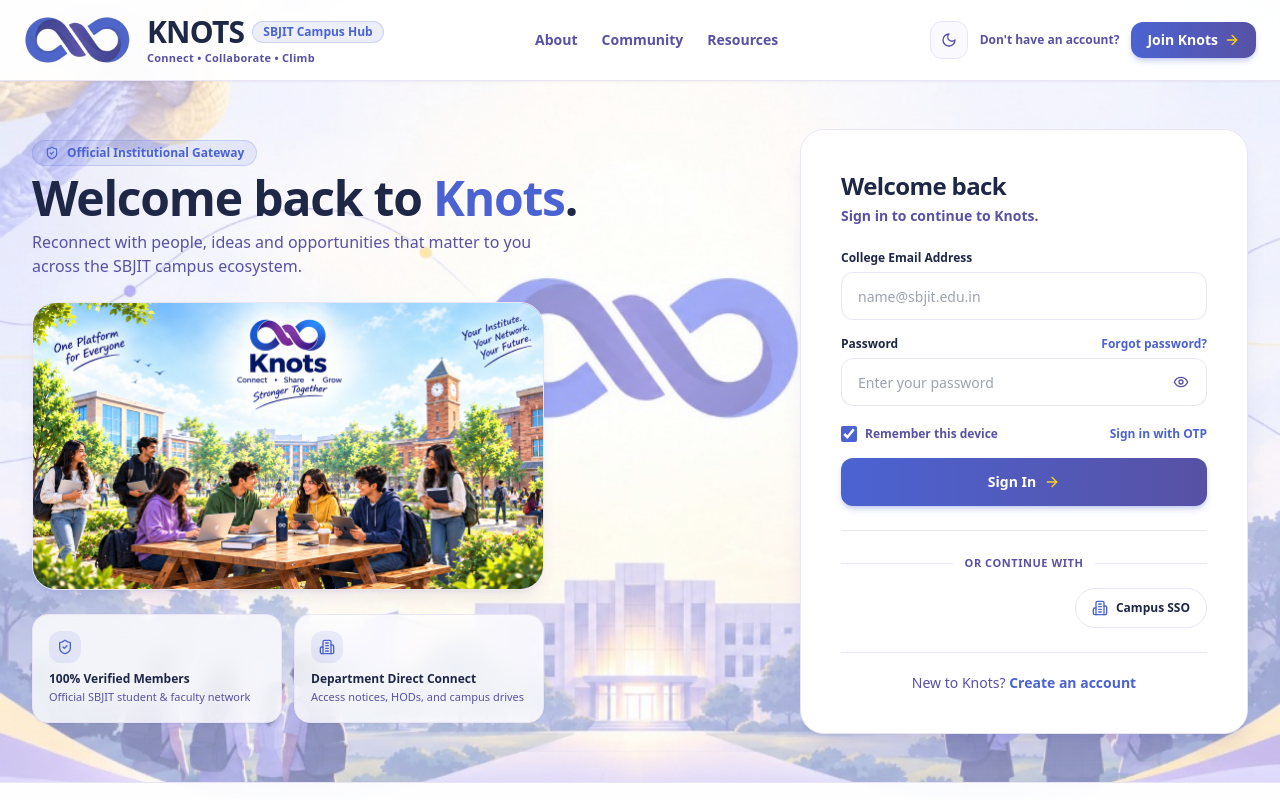
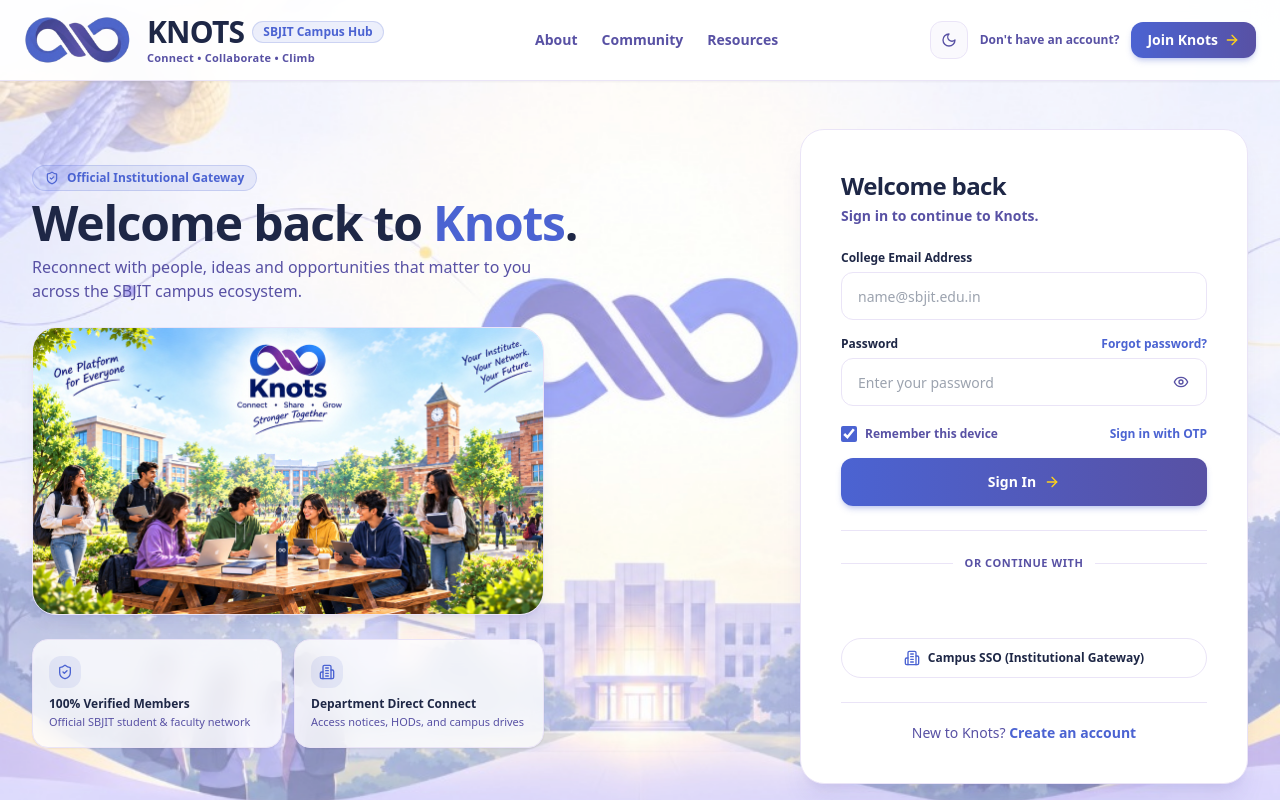
Before and after one commit to Yash-k10/knots, a React (Vite) app in the folder frontend/: page /login in a window 1280 px wide. Shown: the top 800 px of the page. Built offline with nearby package versions, Linux system fonts and the light colour scheme; no server answers.

Commit message:
fix(auth): refine social login layout to balance Google sign-in and Campus SSO

```diff
--- a/frontend/src/pages/Login.tsx
+++ b/frontend/src/pages/Login.tsx
@@ -918,9 +918,9 @@
                   </span>
                 </div>
 
-                <div className="flex flex-col sm:flex-row items-center gap-3 w-full">
+                <div className="flex flex-col gap-2.5 w-full">
                   {/* Real Google OAuth Button */}
-                  <div className="flex-1 w-full flex justify-center">
+                  <div className="w-full flex justify-center [&>div]:!w-full [&>div>div]:!w-full [&_iframe]:!w-full [&_iframe]:!mx-auto">
                     <GoogleLogin
                       onSuccess={handleGoogleSuccess}
                       onError={() => {
@@ -938,10 +938,10 @@
                   <button
                     type="button"
                     onClick={() => handleSocialLogin("Campus SSO")}
-                    className="h-10 px-4 w-full sm:w-auto bg-white dark:bg-[#1E293B] hover:bg-[#FAF9FD] dark:hover:bg-[#334155] border border-[#EAE4F7] dark:border-[#334155] hover:border-[#C8B6E2] rounded-full text-xs font-bold text-[#1E2746] dark:text-[#F1F5F9] transition-colors flex items-center justify-center gap-2 cursor-pointer shadow-xs flex-shrink-0"
+                    className="w-full h-10 px-4 bg-white dark:bg-[#1E293B] hover:bg-[#FAF9FD] dark:hover:bg-[#334155] border border-[#EAE4F7] dark:border-[#334155] hover:border-[#C8B6E2] rounded-full text-xs font-bold text-[#1E2746] dark:text-[#F1F5F9] transition-colors flex items-center justify-center gap-2 cursor-pointer shadow-xs"
                   >
                     <Building2 className="w-4 h-4 text-[#4B63D2]" />
-                    <span>Campus SSO</span>
+                    <span>Campus SSO (Institutional Gateway)</span>
                   </button>
                 </div>
               </div>
```
